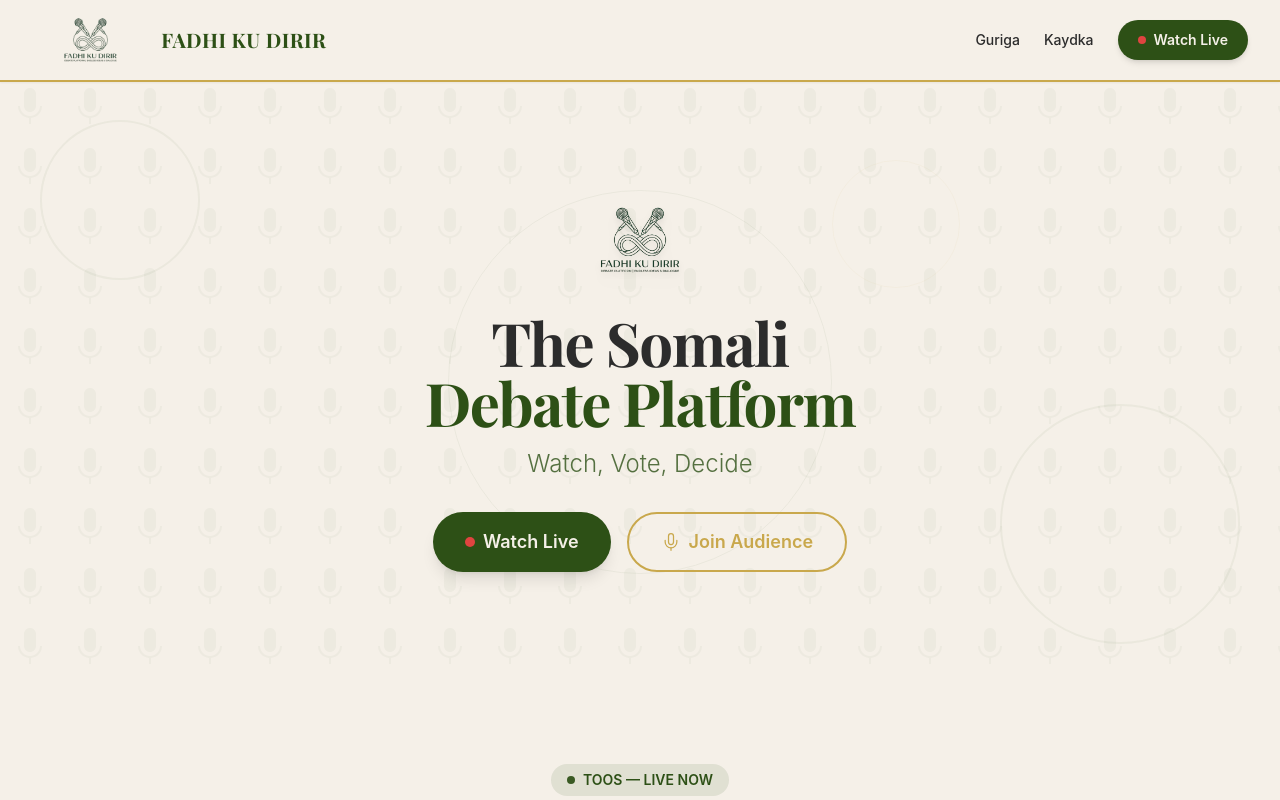
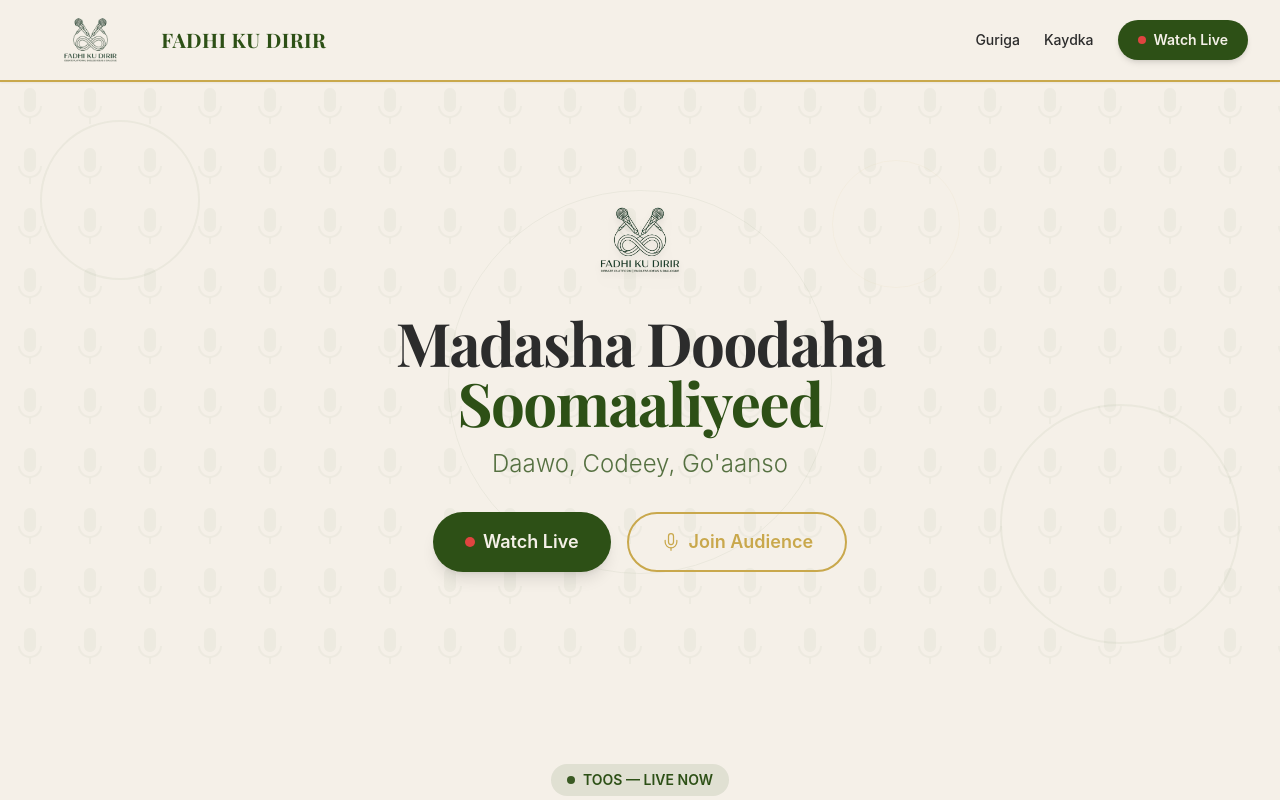
Before and after one commit to YusToyo/fadhi-ku-dirir, a Next.js app: page / in a window 1280 px wide. Shown: the top 800 px of the page. Built offline with nearby package versions, Linux system fonts and the light colour scheme; a web font is replaced by a local one.

Commit message:
Update hero text to Somali

```diff
--- a/src/app/page.tsx
+++ b/src/app/page.tsx
@@ -35,11 +35,11 @@
               <Image src="/logo-transparent.png" alt="Fadhi Ku Dirir" width={100} height={100} className="h-24 w-auto drop-shadow-lg" />
             </div>
             <h1 className="font-serif text-4xl sm:text-5xl md:text-6xl font-bold mb-4 tracking-tight text-charcoal">
-              The Somali<br />
-              <span className="text-forest">Debate Platform</span>
+              Madasha Doodaha<br />
+              <span className="text-forest">Soomaaliyeed</span>
             </h1>
             <p className="text-xl sm:text-2xl text-forest/80 font-light mb-8">
-              Watch, Vote, Decide
+              Daawo, Codeey, Go&apos;aanso
             </p>
             <div className="flex flex-col sm:flex-row gap-4 justify-center">
               <Link
```
